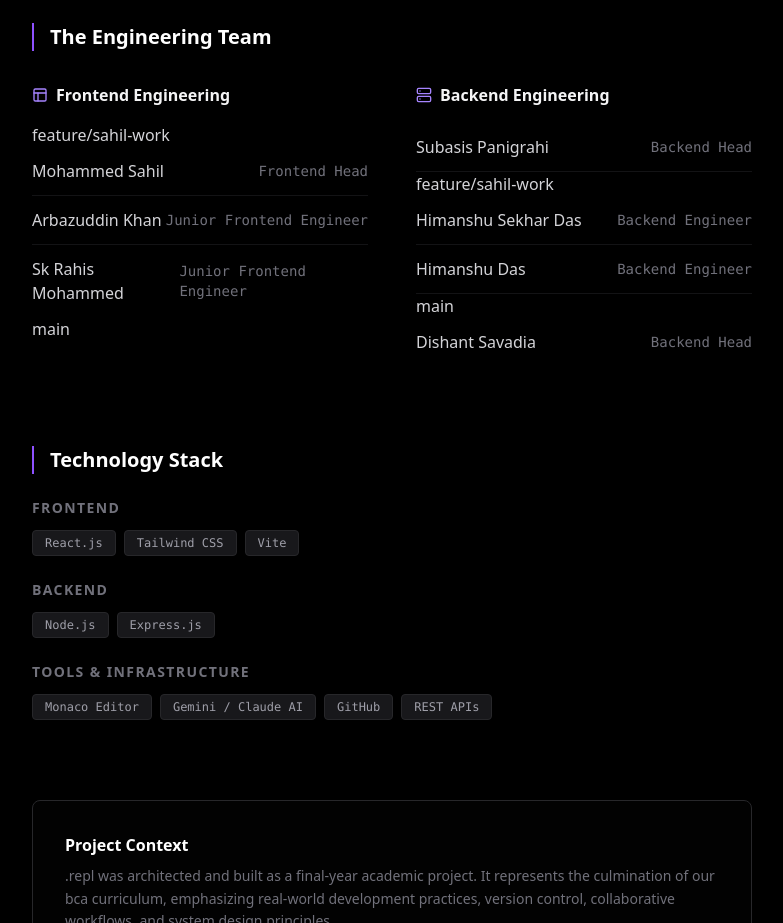
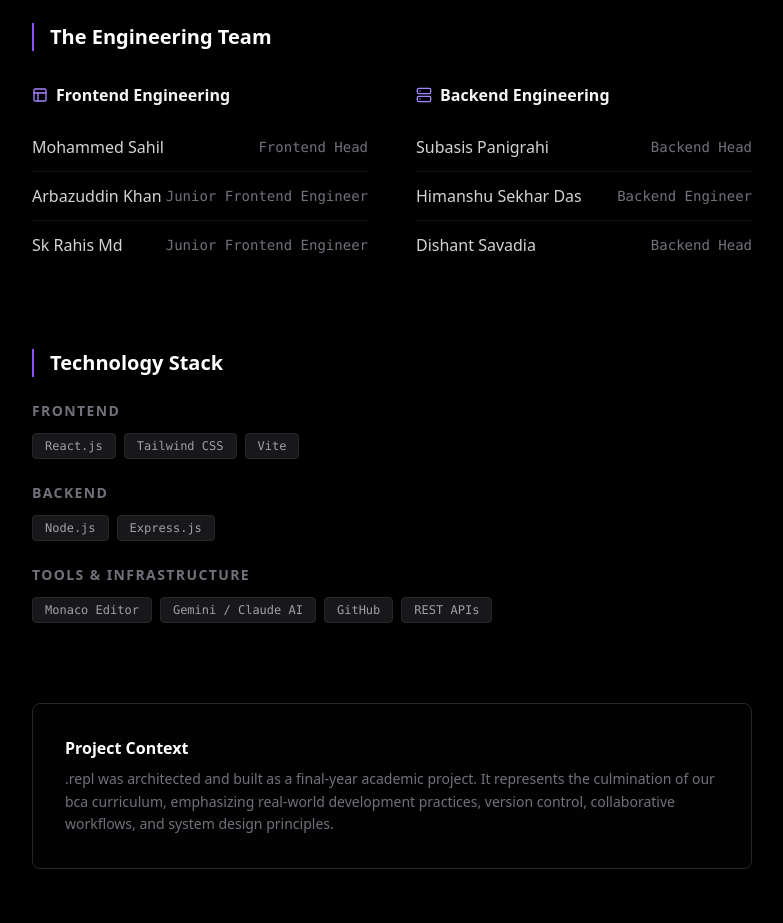
Before and after one commit to dishant11max/fyp, a React app in the folder frontend/: page /about in a window 1280 px wide. Shown: the part 860-1783 px from the top of the page, without its empty margins (248-1031 px from the left). Built offline with nearby package versions, Linux system fonts and the light colour scheme; the HTML template or start-up script is replaced by a standard one.

Commit message:
updated name for rahis

```diff
--- a/frontend/src/pages/About.jsx
+++ b/frontend/src/pages/About.jsx
@@ -85,11 +85,9 @@ const AboutPage = () => {
                 <Layout size={16} className="text-violet-400"/> Frontend Engineering
               </h3>
               <ul>
- feature/sahil-work
                 <TeamMember name="Mohammed Sahil" role="Frontend Head" />
                 <TeamMember name="Arbazuddin Khan" role="Junior Frontend Engineer" />
-                <TeamMember name="Sk Rahis Mohammed" role="Junior Frontend Engineer" />
- main
+                <TeamMember name="Sk Rahis Md" role="Junior Frontend Engineer" />
               </ul>
             </div>
             <div>
@@ -98,11 +96,7 @@ const AboutPage = () => {
               </h3>
               <ul>
                 <TeamMember name="Subasis Panigrahi" role="Backend Head" />
- feature/sahil-work
                 <TeamMember name="Himanshu Sekhar Das" role="Backend Engineer" />
-
-                <TeamMember name="Himanshu Das" role="Backend Engineer" />
- main
                 <TeamMember name="Dishant Savadia" role="Backend Head" />
               </ul>
             </div>
```
